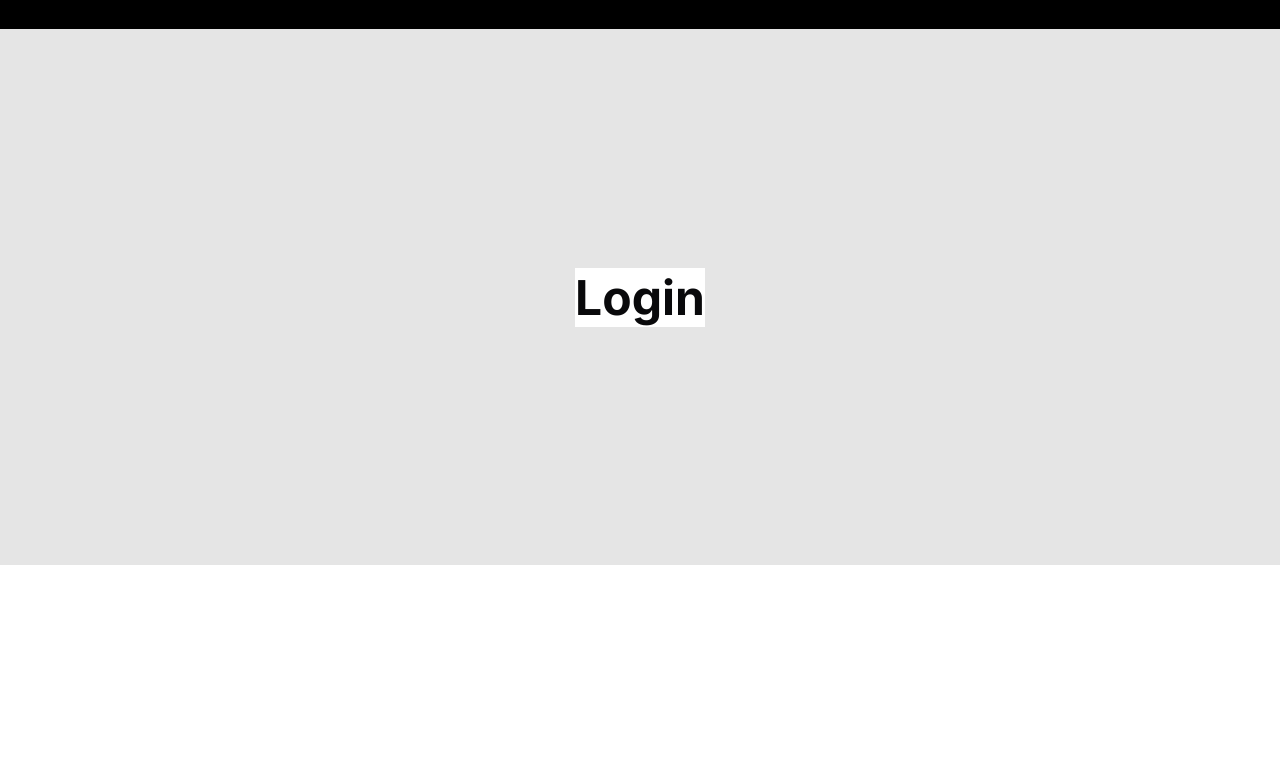
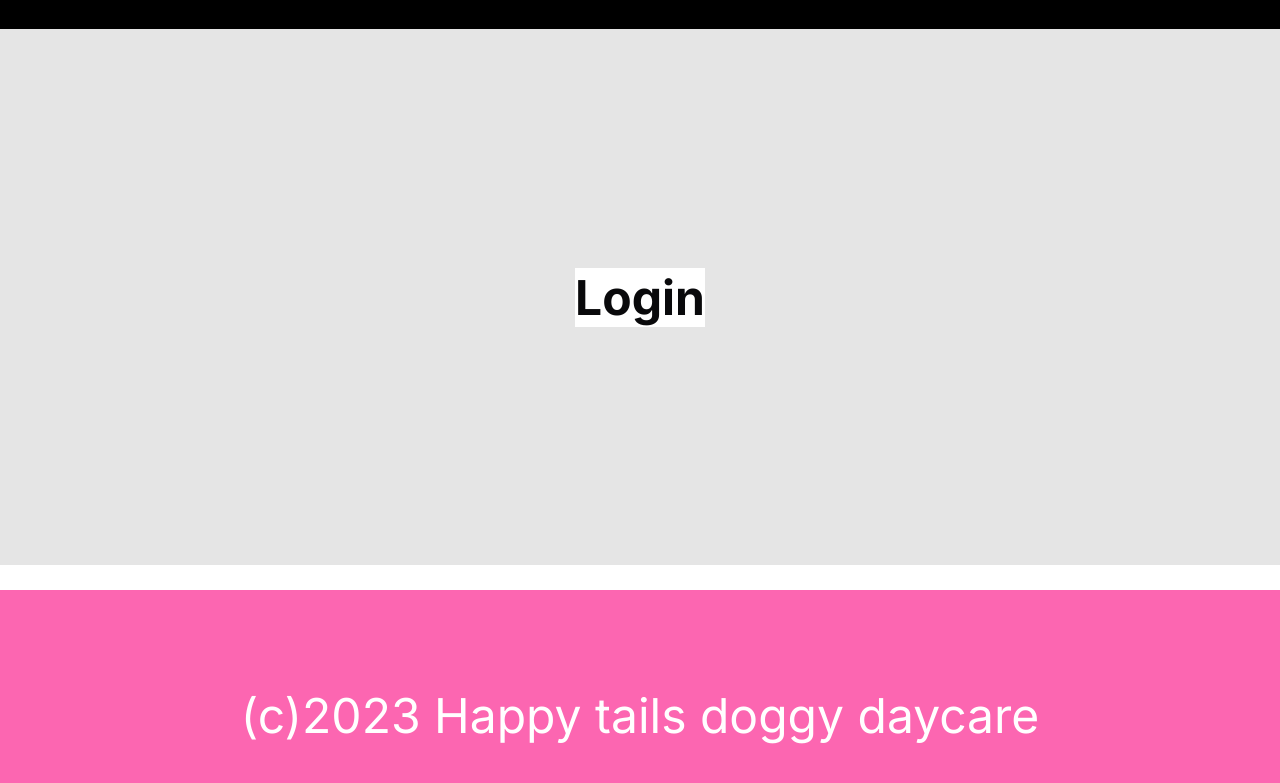
Before and after one commit to liber09/DoggyDaycare, a Next.js app: page /login in a window 1280 px wide. Shown: the part 343-1126 px from the top of the page. Before the commit the page ends 908 px from the top, so only its background shows below. Built offline with nearby package versions, Linux system fonts and the light colour scheme.

Commit message:
added a footer component

```diff
--- a/src/app/layout.tsx
+++ b/src/app/layout.tsx
@@ -3,6 +3,7 @@ import type { Metadata } from 'next'
 import { Inter } from 'next/font/google'
 import Header from '@/components/header/header'
 import Menu from '@/components/menu/menu'
+import Footer from '@/components/footer/footer'
 
 const inter = Inter({ subsets: ['latin'] })
 
@@ -21,7 +22,10 @@ export default function RootLayout({
       <body className={inter.className}>
         <Header></Header>
         <Menu></Menu>
-        {children}</body>
+        {children}
+        <Footer></Footer>
+        </body>
+
     </html>
   )
 }
--- a/src/components/footer/footer.module.scss
+++ b/src/components/footer/footer.module.scss
@@ -1 +1,17 @@
 @import '/src/styles/variables.scss';
+
+.footer{
+    margin-top: 25px;
+    height: 150px;
+    display: flex;
+    background-color: $c-pink;
+    padding: 15px;
+    align-items: center;
+    justify-content: center;
+    color: white;
+    font-size: 2em;
+    @media screen and (min-width: $bp-medium) {
+        height: 250px;
+        padding: 30px;
+    }
+}
--- a/src/components/footer/footer.tsx
+++ b/src/components/footer/footer.tsx
@@ -1 +1,9 @@
 import styles from './footer.module.scss'
+
+export default function Footer() {
+    return (
+      <footer className={styles.footer}>
+        <p>(c)2023 Happy tails doggy daycare</p>
+      </footer>
+    )
+  }
```
Also changed, not shown: src/components/header/header.tsx (+2 -2 lines).
